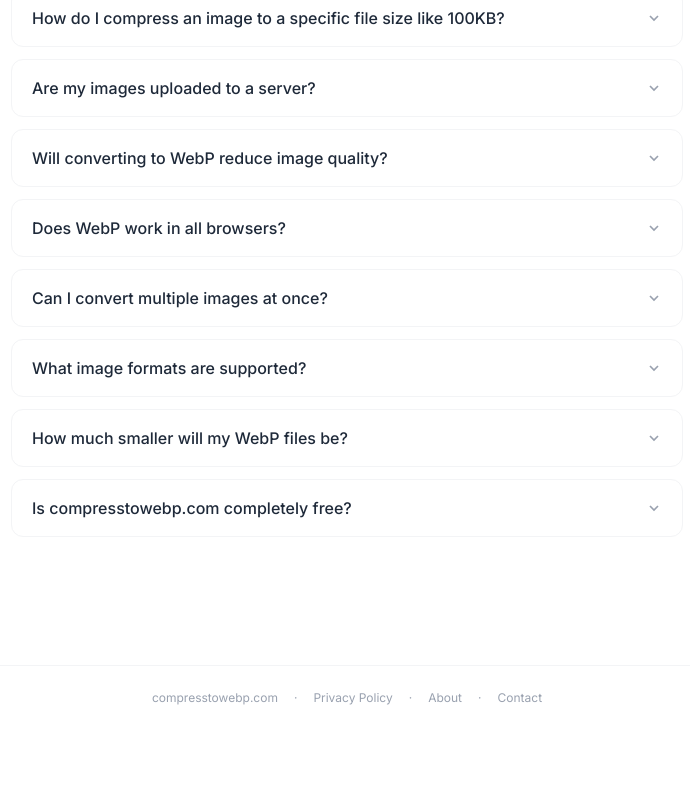
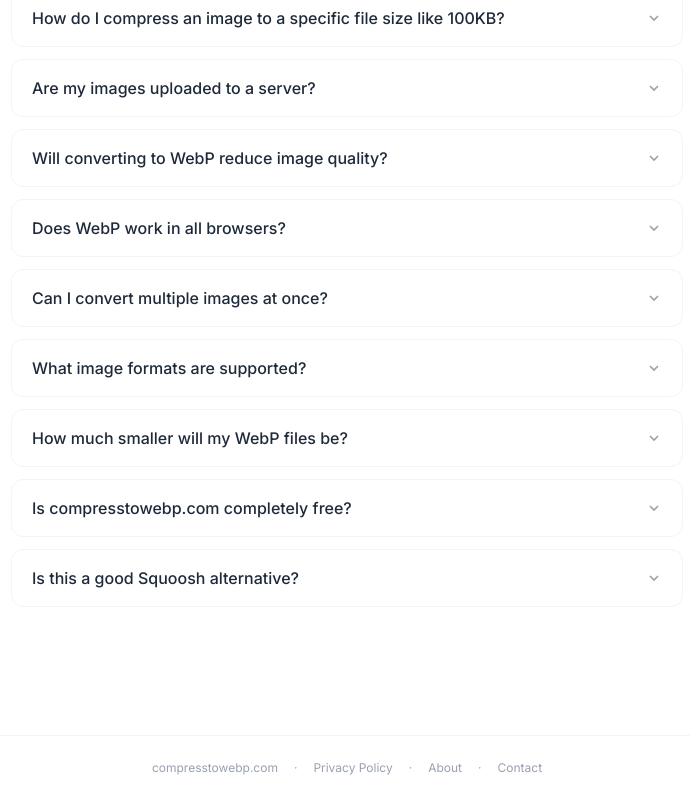
Before and after one commit to recynt-studyz/compresstowebp, a Next.js app: page / in a window 1280 px wide. Shown: the part 1671-2471 px from the top of the page, without its empty margins (293-983 px from the left). Before the commit the page ends 2401 px from the top, so only its background shows below. Built offline with nearby package versions, Linux system fonts and the light colour scheme.

Commit message:
add Squoosh alternative FAQ for SEO keyword targeting

```diff
--- a/components/FAQ.tsx
+++ b/components/FAQ.tsx
@@ -39,6 +39,10 @@ const faqs = [
     q: 'Is compresstowebp.com completely free?',
     a: 'Yes, completely free with no limits. There\'s no signup, no account required, no watermarks on output files, and no cap on individual file size. The 50-file batch soft limit applies per session. This free WebP converter is supported by advertising so it can stay free for everyone.',
   },
+  {
+    q: 'Is this a good Squoosh alternative?',
+    a: 'Yes. compresstowebp.com offers several advantages over Squoosh — bulk processing of multiple images simultaneously, a target file size mode that automatically finds the right quality level, and WebP compression that often produces better quality output at equivalent file sizes. If you need to compress a single image with advanced codec options, Squoosh is excellent. If you need to compress multiple images quickly or hit a specific file size target, compresstowebp.com is the faster choice.',
+  },
 ]
 
 export default function FAQ() {
```
